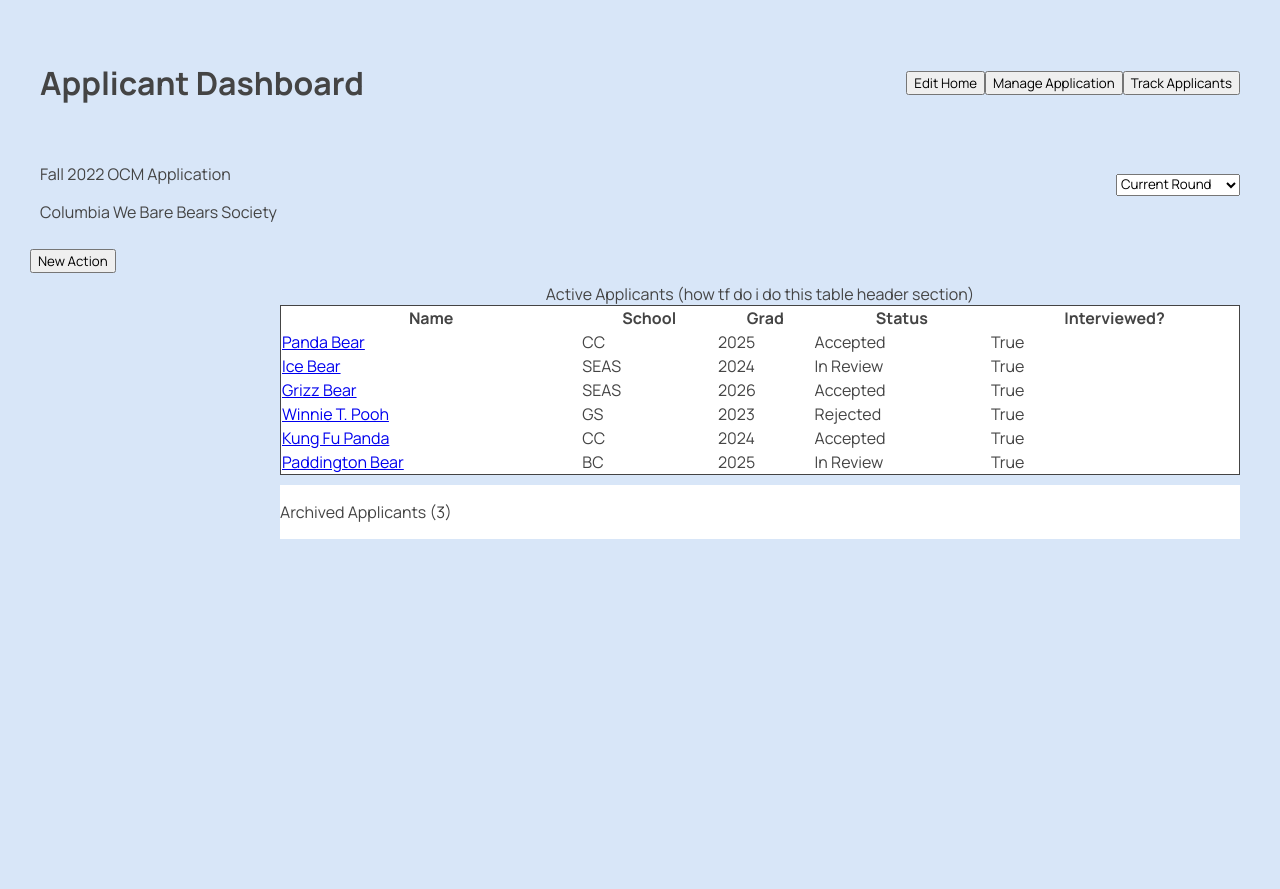
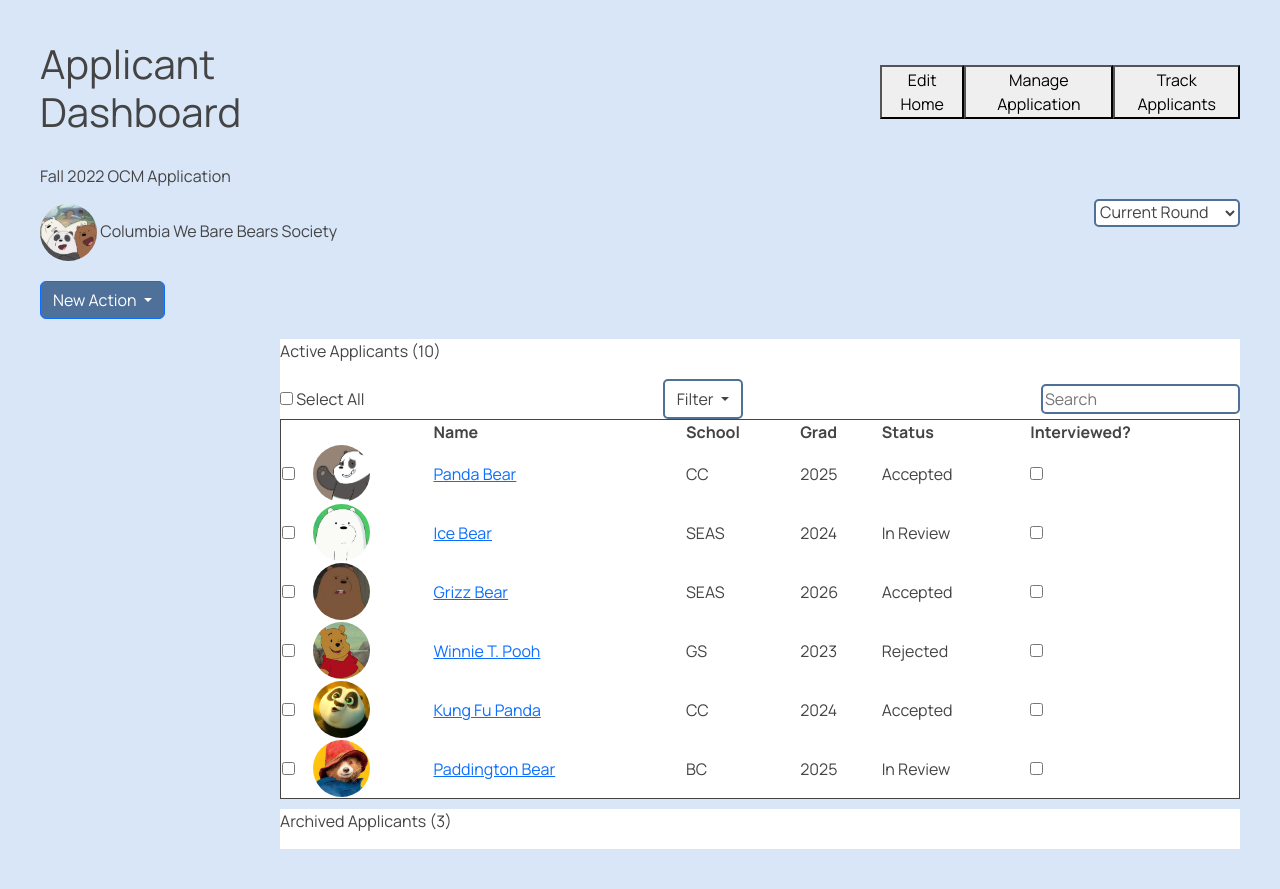
Before and after one commit to kimbotsao/CUclubapps, a Flask app: page /dashboard in a window 1280 px wide. Before the commit the page ends 539 px from the top, so only its background shows below. Run offline with Flask 2, Linux system fonts and the light colour scheme.

Commit message:
table header, icons, boxes

```diff
--- a/app.py
+++ b/app.py
@@ -3,12 +3,12 @@ from flask import Flask, render_template
 app = Flask(__name__)
 
 applicantData = [
-    {'name':'Panda Bear', 'school':'CC', 'grad':'2025', 'status':'Accepted', 'interviewed':True},
-    {'name':'Ice Bear', 'school':'SEAS', 'grad':'2024', 'status':'In Review', 'interviewed':True},
-    {'name':'Grizz Bear', 'school':'SEAS', 'grad':'2026', 'status':'Accepted', 'interviewed':True},
-    {'name':'Winnie T. Pooh', 'school':'GS', 'grad':'2023', 'status':'Rejected', 'interviewed':True},
-    {'name':'Kung Fu Panda', 'school':'CC', 'grad':'2024', 'status':'Accepted', 'interviewed':True},
-    {'name':'Paddington Bear', 'school':'BC', 'grad':'2025', 'status':'In Review', 'interviewed':True},
+    {'pic':'panda', 'name':'Panda Bear', 'school':'CC', 'grad':'2025', 'status':'Accepted', 'interviewed':True},
+    {'pic':'ice', 'name':'Ice Bear', 'school':'SEAS', 'grad':'2024', 'status':'In Review', 'interviewed':True},
+    {'pic':'grizz', 'name':'Grizz Bear', 'school':'SEAS', 'grad':'2026', 'status':'Accepted', 'interviewed':True},
+    {'pic':'pooh', 'name':'Winnie T. Pooh', 'school':'GS', 'grad':'2023', 'status':'Rejected', 'interviewed':True},
+    {'pic':'kfp', 'name':'Kung Fu Panda', 'school':'CC', 'grad':'2024', 'status':'Accepted', 'interviewed':True},
+    {'pic':'paddy', 'name':'Paddington Bear', 'school':'BC', 'grad':'2025', 'status':'In Review', 'interviewed':True},
 ]
 
 
--- a/static/css/dashboard.css
+++ b/static/css/dashboard.css
@@ -30,7 +30,7 @@ body {
 
 #tabs {
   display: flex;
-  justify-content: right;
+  justify-content: space-between;
   /* border: 5px solid;
   border-color: blue; */
   width: 30%;
@@ -45,12 +45,30 @@ body {
   margin: 10px;
 }
 
+#theader {
+  width: 80%;
+  background-color: white;
+}
+
 #archived {
   /* border: 2px solid;
   border-color: slateblue; */
   background-color: white;
   margin-top: 10px;
   width: 80%;
+}
+
+#action {
+  /* border: 1px solid; */
+  width: 10%;
+  margin: 10px;
+}
+
+#action-row {
+  display: flex;
+  justify-content: space-between;
+  flex-direction: row;
+  align-items: center;
 }
 
 table {
@@ -60,13 +78,28 @@ table {
   border-collapse: collapse;
 }
 
-button {
-  font-family: inherit;
+img {
+  border-radius: 50%;
+  width: 57px;
+  height: 57px;
 }
 
-select {
-  font-family: inherit;
-}
+.dropdown-menu li {
+  position: relative;
+  }
+  .dropdown-menu .dropdown-submenu {
+  display: none;
+  position: absolute;
+  left: 100%;
+  top: -7px;
+  }
+  .dropdown-menu .dropdown-submenu-left {
+  right: 100%;
+  left: auto;
+  }
+  .dropdown-menu > li:hover > .dropdown-submenu {
+  display: block;
+  }
 
 .title{
   /* border: 5px solid;
@@ -75,6 +108,14 @@ select {
   width: 30%;
 }
 
-.container {
-  /* border: 1px solid; */
+.action-button {
+  background-color: #4E7099;
 }
+
+.func {
+  background-color: white;
+  color: #444;
+  border: 2px solid;
+  border-radius: 5px;
+  border-color: #4E7099;
+}
--- a/templates/dashboard.html
+++ b/templates/dashboard.html
@@ -2,6 +2,7 @@
 <html>
   <head>
     <title>Columbia Club Apps</title>
+    <link href="https://cdn.jsdelivr.net/npm/bootstrap@5.2.3/dist/css/bootstrap.min.css" rel="stylesheet" integrity="sha384-rbsA2VBKQhggwzxH7pPCaAqO46MgnOM80zW1RWuH61DGLwZJEdK2Kadq2F9CUG65" crossorigin="anonymous">
     <link rel= "stylesheet" type= "text/css" href= "{{ url_for('static',filename='css/dashboard.css') }}">
     <link rel="preconnect" href="https://fonts.googleapis.com">
     <link rel="preconnect" href="https://fonts.gstatic.com" crossorigin>
@@ -15,39 +16,122 @@
         <h1>Applicant Dashboard</h1>
       </div>
       <div id="tabs">
-          <button class="tablinks">Edit Home</button>
-          <button class="tablinks">Manage Application</button>
-          <button class="tablinks">Track Applicants</button>
+          <button class="button">Edit Home</button>
+          <button class="button">Manage Application</button>
+          <button class="button">Track Applicants</button>
       </div>
     </div>
 
     <!-- CLUB INFO AND ROUND FILTERING -->
     <div id="subheader">
-      <div id="club-info" class="container">
+      <div id="club-info">
         <p>Fall 2022 OCM Application</p>
-        <p>Columbia We Bare Bears Society</p>
+        <img src="static/imgs/club.jpeg" alt="Club Name">
+        <span>Columbia We Bare Bears Society</span>
       </div>
 
-      <form class="dropdown">
-        <select name="round" id="rounds">
+      <div class="select-down">
+        <select class="func" name="round" id="rounds">
           <option value="current">Current Round</option>
           <option value="social">Social Round</option>
           <option value="technical">Technical Round</option>
           <option value="all">All Rounds</option>
         </select>
-      </form>
+      </div>
     </div>
 
     <!-- ACTIONS - may need to move inline with applicants -->
-    <div id="action" class="container">
-      <button class="new-action">New Action</button>
+    <div id="action">
+      <div class="dropdown">
+        <button class="btn btn-primary dropdown-toggle action-button" type="button" id="dropdownMenuButton"
+        data-bs-toggle="dropdown" aria-expanded="false">
+          New Action
+        </button>
+        <ul class="dropdown-menu" aria-labelledby="dropdownMenuLink">
+          <li><a class="dropdown-item" href="#">Email selected applicants</a></li>
+          <li><a class="dropdown-item" href="#">Drop selected applicants</a></li>
+        </ul>
+      </div>
     </div>
 
     <!-- APPLICANTS -->
     <div id="content">
+      <div id="theader">
+        <p>Active Applicants (10)</p>
+        <div id="action-row">
+          <div>
+            <input type="checkbox" name="selectall" />
+            <span>Select All</span>
+          </div>
+          <!-- Dropdown Filter -->
+          <div class="dropdown">
+            <button class="btn btn-primary dropdown-toggle func" type="button" id="dropdownMenuButton"
+              data-bs-toggle="dropdown" aria-expanded="false">
+              Filter
+            </button>
+            <ul class="dropdown-menu" aria-labelledby="dropdownMenuButton">
+              <li>
+                <a class="dropdown-item" href="#">
+                  Status &raquo;
+                </a>
+                <ul class="dropdown-menu dropdown-submenu">
+                  <li>
+                    <a class="dropdown-item" href="#">Accepted</a>
+                  </li>
+                  <li>
+                    <a class="dropdown-item" href="#">Rejected</a>
+                  </li>
+                  <li>
+                    <a class="dropdown-item" href="#">In Review</a>
+                  </li>
+                  <li>
+                    <a class="dropdown-item" href="#">Maybe</a>
+                  </li>
+                </ul>
+              </li>
+              <li>
+                <a class="dropdown-item" href="#">
+                  Interviewed? &raquo;
+                </a>
+                <ul class="dropdown-menu dropdown-submenu">
+                  <li>
+                    <a class="dropdown-item" href="#">Yes</a>
+                  </li>
+                  <li>
+                    <a class="dropdown-item" href="#">No</a>
+                  </li>
+                </ul>
+              </li>
+              <li>
+                <a class="dropdown-item" href="#">
+                  School &raquo;
+                </a>
+                <ul class="dropdown-menu dropdown-submenu">
+                  <li>
+                    <a class="dropdown-item" href="#">CC</a>
+                  </li>
+                  <li>
+                    <a class="dropdown-item" href="#">SEAS</a>
+                  </li>
+                  <li>
+                    <a class="dropdown-item" href="#">BS</a>
+                  </li>
+                  <li>
+                    <a class="dropdown-item" href="#">GS</a>
+                  </li>
+                </ul>
+              </li>
+            </ul>
+          </div>
+
+          <input type="text" id="search" class="func" placeholder="Search"> <!-- onkeyup="myFunction()" -->
+        </div>
+      </div>
+
       <table>
-        <caption>Active Applicants (how tf do i do this table header section)</caption>
         <tr>
+          <th></th>
+          <th></th>
           <th>Name</th>
           <th>School</th>
           <th>Grad</th>
@@ -56,11 +140,14 @@
         </tr>
         {% for n in data %}
           <tr>
+            <td><input type="checkbox" name="selection" /></td>
+            <td><img src="static/imgs/{{n['pic']}}.jpeg" alt="{{n['name']}}"></td>
             <td><a href="applicants/{{n['name']}}">{{n['name']}}</a></td>
             <td>{{n['school']}}</td>
             <td>{{n['grad']}}</td>
             <td>{{n['status']}}</td>
-            <td>{{n['interviewed']}}</td>
+            <!-- <td>{{n['interviewed']}}</td> -->
+            <td><input type="checkbox" name="interviewed" /></td>
           </tr>
         {% endfor %}
       </table>
@@ -70,5 +157,6 @@
       </div>
     </div>
 
+    <script src="https://cdn.jsdelivr.net/npm/bootstrap@5.0.2/dist/js/bootstrap.bundle.min.js" integrity="sha384-MrcW6ZMFYlzcLA8Nl+NtUVF0sA7MsXsP1UyJoMp4YLEuNSfAP+JcXn/tWtIaxVXM" crossorigin="anonymous"></script>
   </body>
 </html>
```
Also changed, not shown: static/imgs/club.jpeg (added), static/imgs/grizz.jpeg (added), static/imgs/ice.jpeg (added), static/imgs/kfp.jpeg (added), static/imgs/paddy.jpeg (added), static/imgs/panda.jpeg (added), static/imgs/pooh.jpeg (added).
